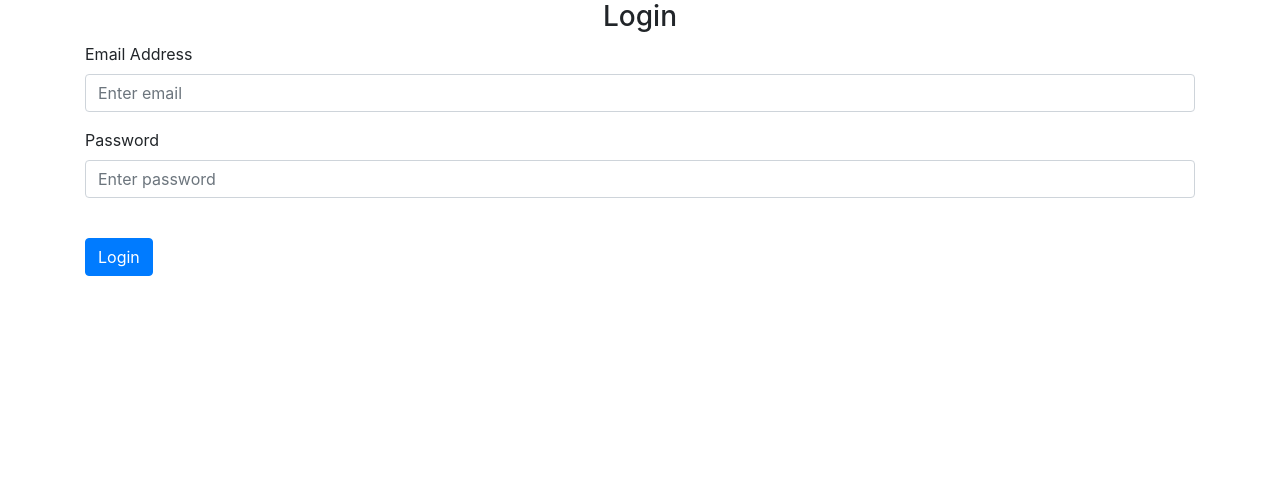
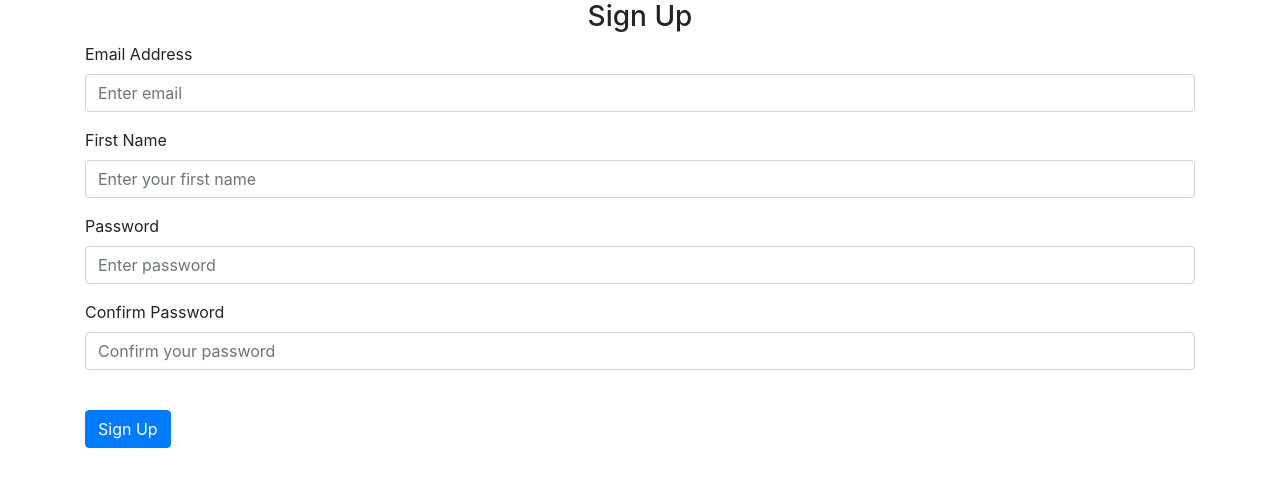
Before and after one commit to Arnold-Ndubi/Noted-, a Flask app: page /sign-up in a window 1280 px wide. Shown: the part 56-543 px from the top of the page. Run offline with Flask 3, Linux system fonts and the light colour scheme; some libraries are stand-ins or nearby versions.

Commit message:
debuging the signup.html file

```diff
--- a/website/auth.py
+++ b/website/auth.py
@@ -1,7 +1,7 @@
 from flask import Blueprint, render_template, request, flash, redirect, url_for
 from .models import User
 from werkzeug.security import generate_password_hash, check_password_hash
-from . import db   ##means from __init__.py import db
+from . import db   # means from __init__.py import db
 from flask_login import login_user, login_required, logout_user, current_user
 
 
@@ -55,8 +55,11 @@ def sign_up():
         elif len(password1) < 7:
             flash('Password must be at least 7 characters.', category='error')
         else:
-            new_user = User(email=email, first_name=first_name, password=generate_password_hash(
-                password1, method='sha256'))
+            new_user = User(
+                email=email,
+                first_name=first_name,
+                password=generate_password_hash(password1, method='pbkdf2:sha256')
+            )
             db.session.add(new_user)
             db.session.commit()
             login_user(new_user, remember=True)
--- a/website/templates/sign_up.html
+++ b/website/templates/sign_up.html
@@ -1,7 +1,8 @@
-{% extends "base.html" %} {% block title %}Login{% endblock %} {% block content
-%}
+{% extends "base.html" %}
+{% block title %}Sign Up{% endblock %}
+{% block content %}
 <form method="POST">
-  <h3 align="center">Login</h3>
+  <h3 align="center">Sign Up</h3>
   <div class="form-group">
     <label for="email">Email Address</label>
     <input
@@ -13,16 +14,36 @@
     />
   </div>
   <div class="form-group">
-    <label for="password">Password</label>
+    <label for="firstName">First Name</label>
+    <input
+      type="text"
+      class="form-control"
+      id="firstName"
+      name="firstName"
+      placeholder="Enter your first name"
+    />
+  </div>
+  <div class="form-group">
+    <label for="password1">Password</label>
     <input
       type="password"
       class="form-control"
-      id="password"
-      name="password"
+      id="password1"
+      name="password1"
       placeholder="Enter password"
     />
   </div>
+  <div class="form-group">
+    <label for="password2">Confirm Password</label>
+    <input
+      type="password"
+      class="form-control"
+      id="password2"
+      name="password2"
+      placeholder="Confirm your password"
+    />
+  </div>
   <br />
-  <button type="submit" class="btn btn-primary">Login</button>
+  <button type="submit" class="btn btn-primary">Sign Up</button>
 </form>
 {% endblock %}
```
Also changed, not shown: instance/database.db (added).
